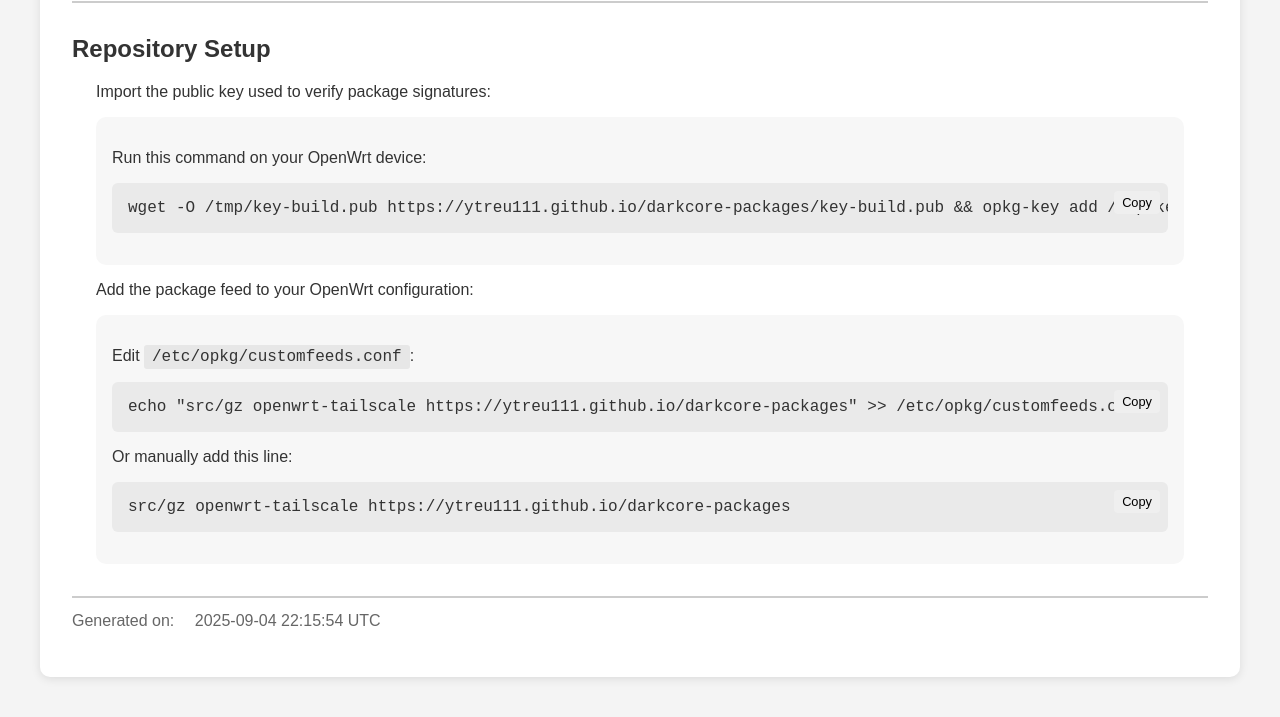
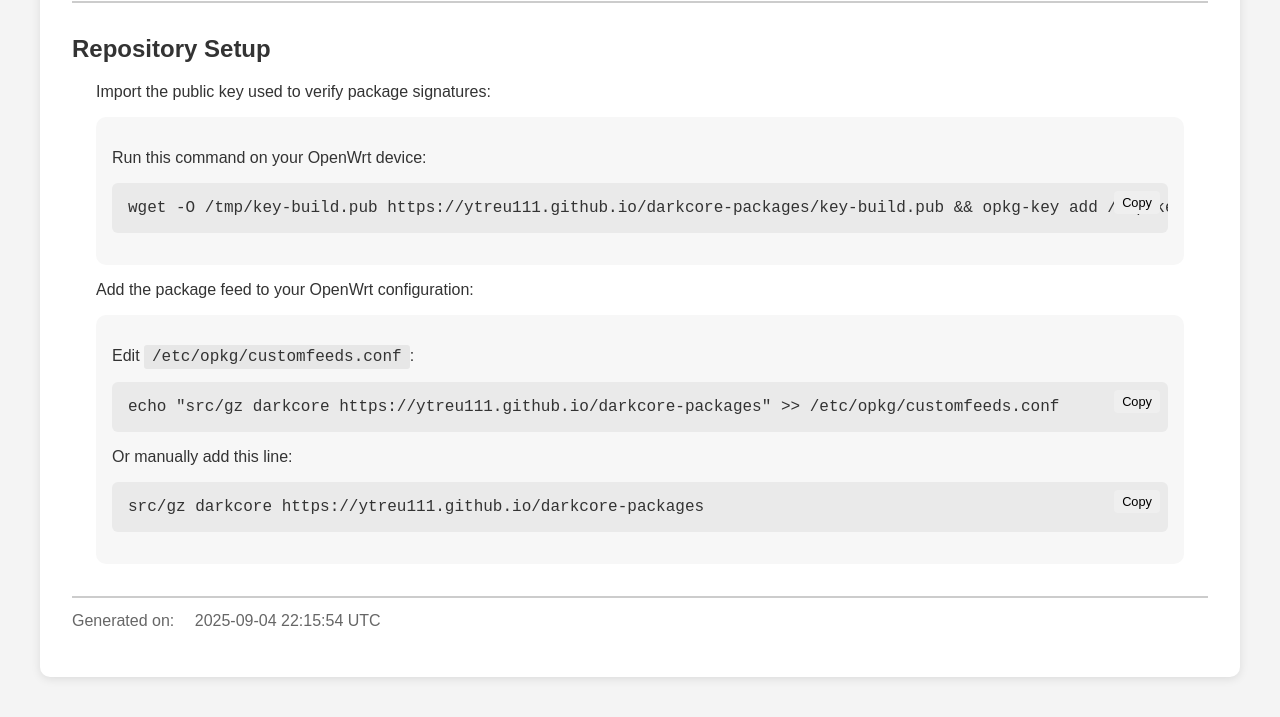
Before and after one commit to ytreu111/darkcore-packages, a plain HTML site: page index.html in a window 1280 px wide. Shown: the part 191-908 px from the top of the page. Drawn offline with Linux system fonts and the light colour scheme.

Commit message:
fix description

```diff
--- a/index.html
+++ b/index.html
@@ -34,10 +34,10 @@
         <p>Add the package feed to your OpenWrt configuration:</p>
         <div class="code-block">
           <p>Edit <code>/etc/opkg/customfeeds.conf</code>:</p>
-          <pre>echo "src/gz openwrt-tailscale https://ytreu111.github.io/darkcore-packages" >> /etc/opkg/customfeeds.conf</pre>
+          <pre>echo "src/gz darkcore https://ytreu111.github.io/darkcore-packages" >> /etc/opkg/customfeeds.conf</pre>
 
           <p>Or manually add this line:</p>
-          <pre>src/gz openwrt-tailscale https://ytreu111.github.io/darkcore-packages</pre>
+          <pre>src/gz darkcore https://ytreu111.github.io/darkcore-packages</pre>
         </div>
       </section>
     </section>
```
